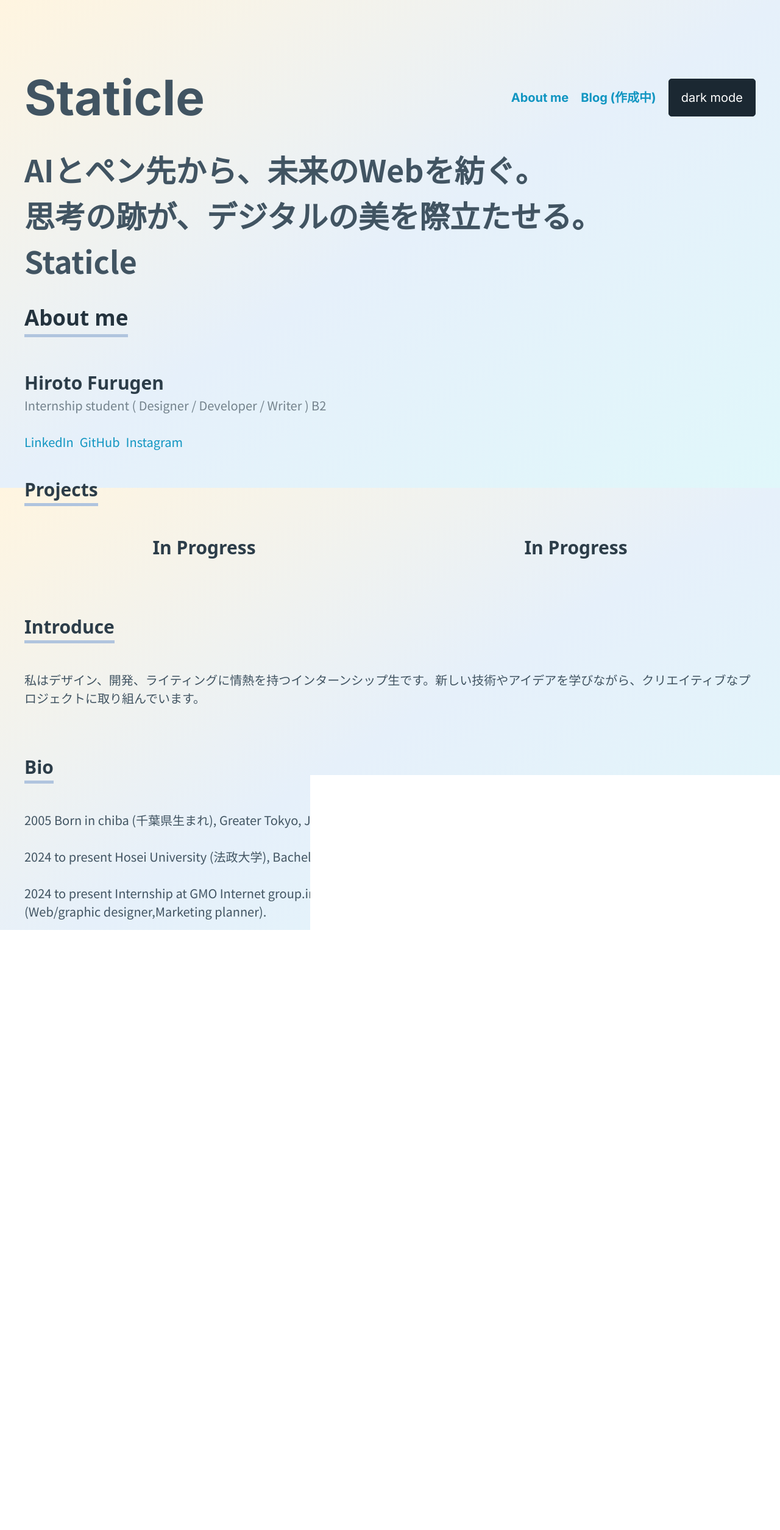
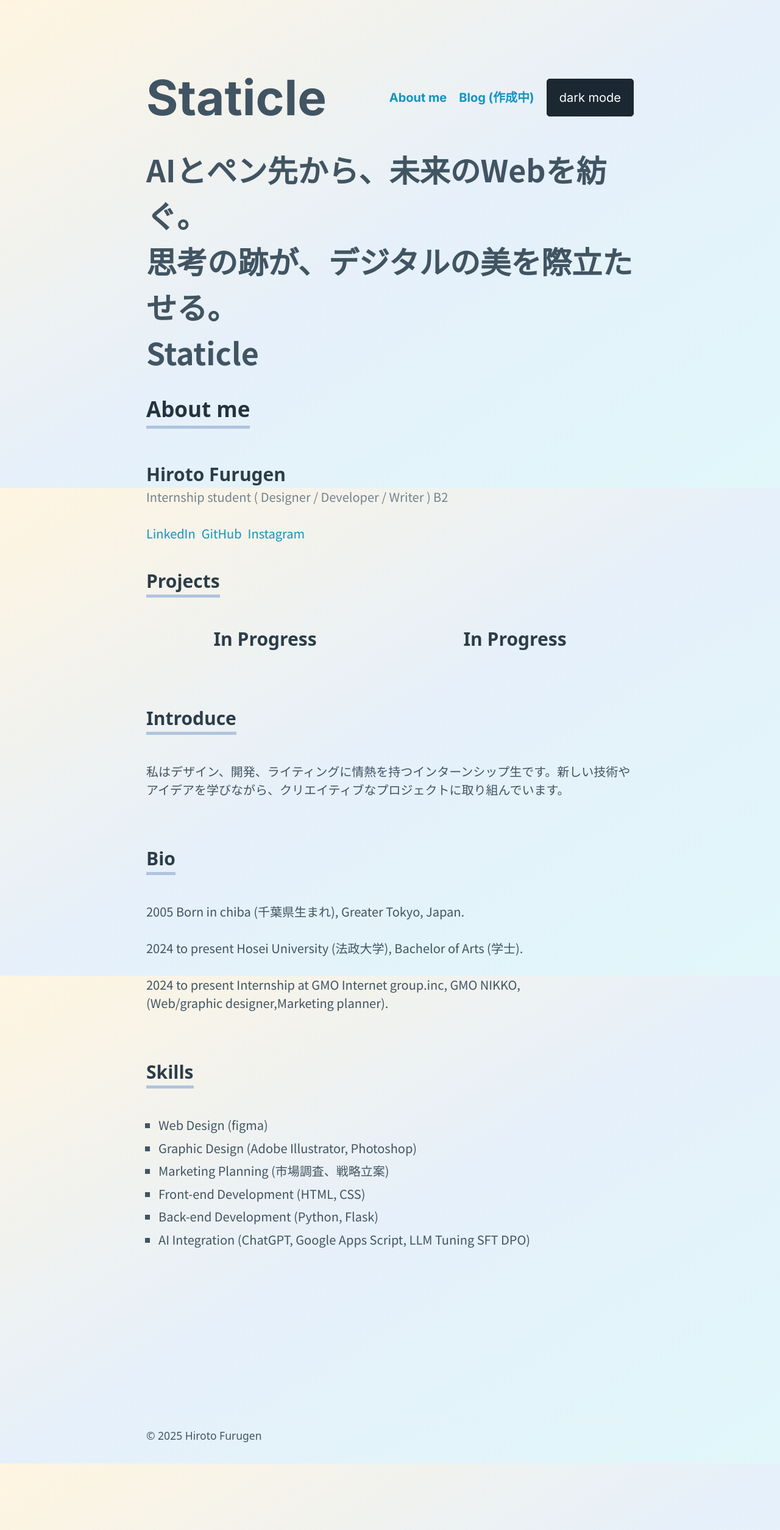
Before and after one commit to genfuru011/My-portfolio-Staticle, a Flask app: page / in a window 1280 px wide. Shown: the whole page at 61% size. Before the commit the page ends 1525 px from the top, so only its background shows below. Run offline with Flask 3, Linux system fonts and the light colour scheme.

Commit message:
CSS width Changes

```diff
--- a/static/css/style.css
+++ b/static/css/style.css
@@ -1,5 +1,5 @@
 .container {
-  max-width: 1200px;
+  max-width: 800px;
 }
 
 .body {
```
